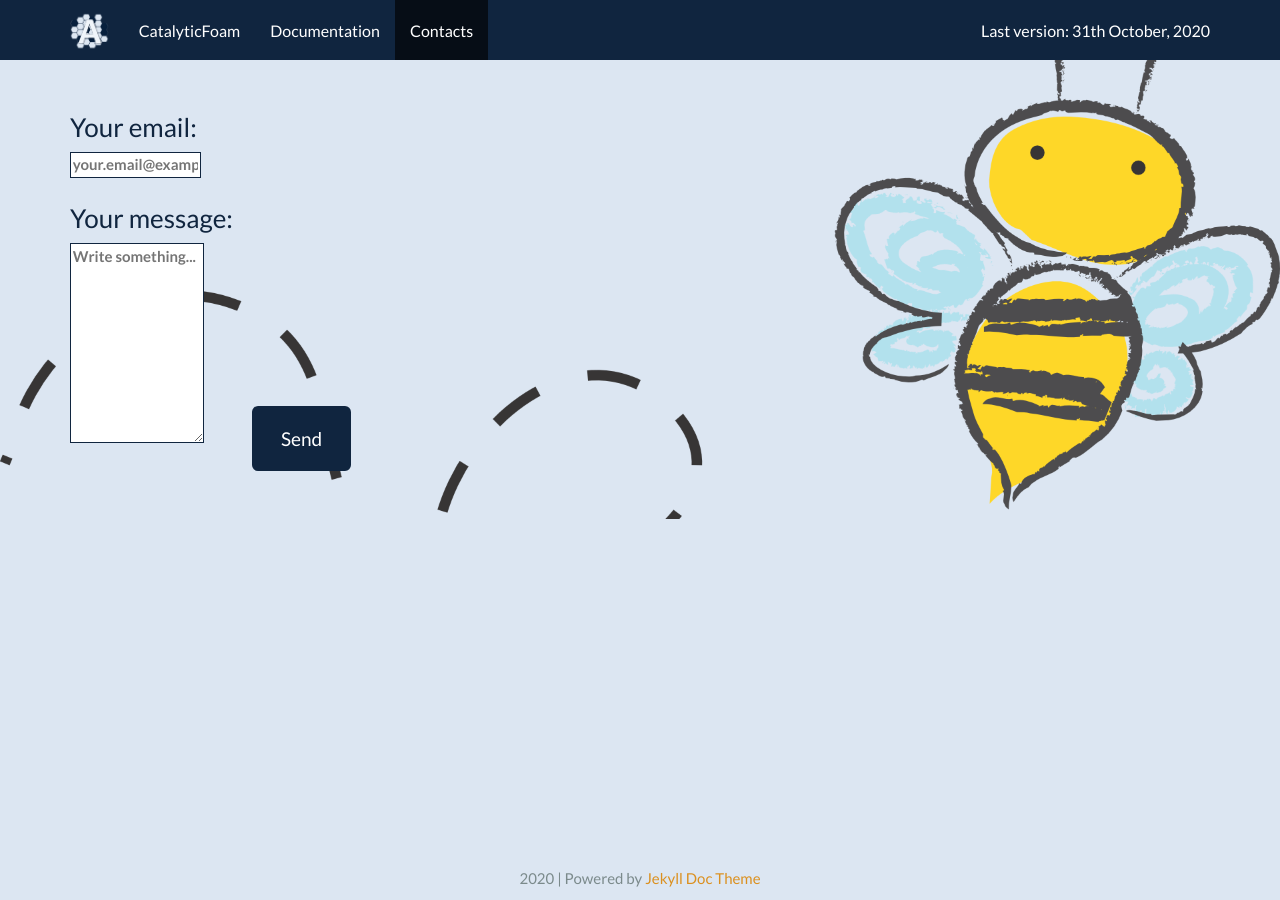
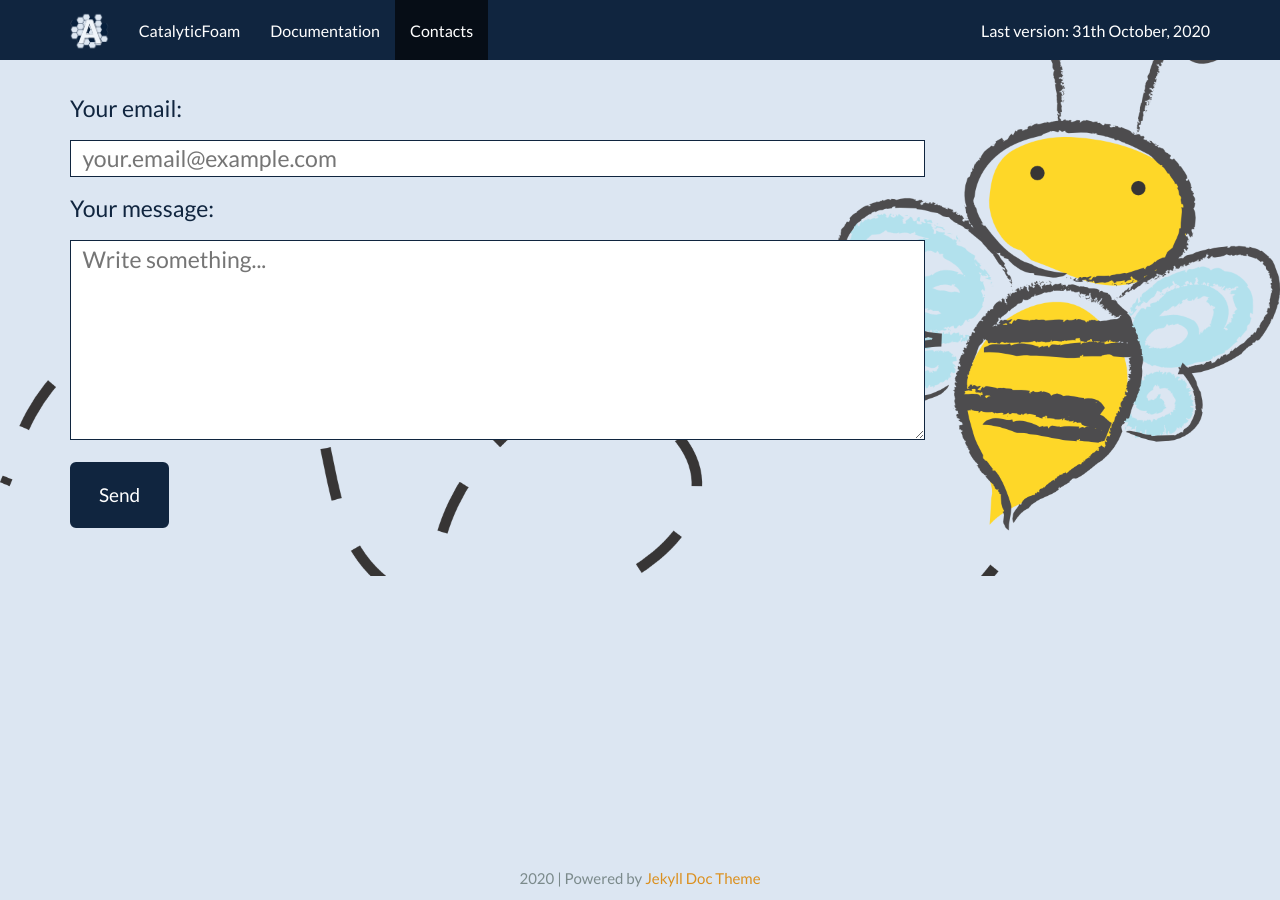
Before and after one commit to srebughini/ASALI, a Jekyll site: the page built from _pages/contacts.md, in a window 1280 px wide. Built offline with Jekyll 4.4.1, drawn with Linux system fonts in a browser that asks for light colours.

Commit message:
Fix bug on font size

```diff
--- a/_pages/contacts.md
+++ b/_pages/contacts.md
@@ -17,14 +17,14 @@ redirect_from: /docs/index.html
 
 <!--<div class="col-md-6 text-center">-->
   <form action="https://formspree.io/f/mdopzvpj" method="POST">
-    <h3>Your email:</h3>
-    <label>
+    <p>Your email:</p>
+    <p>
       <input type="text" style="width:75%; border:thin; border-style:solid; padding-left:1%" placeholder="your.email@example.com" name="_replyto">
-    </label>
-    <h3>Your message:</h3>
-    <label>
+    </p>
+    <p>Your message:</p>
+    <p>
       <textarea placeholder="Write something..." style="height:200px; width:75%; border:thin; border-style:solid; padding-left:1%" name="message"></textarea>
-    </label>
+    </p>
     <button class="btn btn-primary btn-lg" type="submit">Send</button>
   </form>
 <!--</div>-->
```
